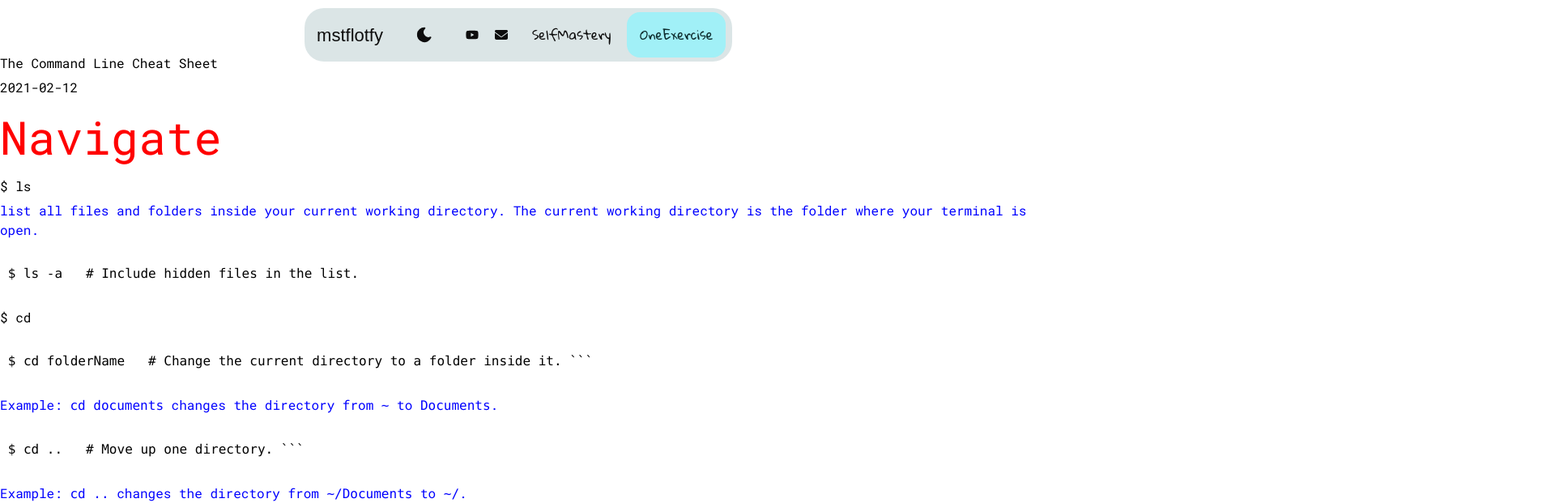
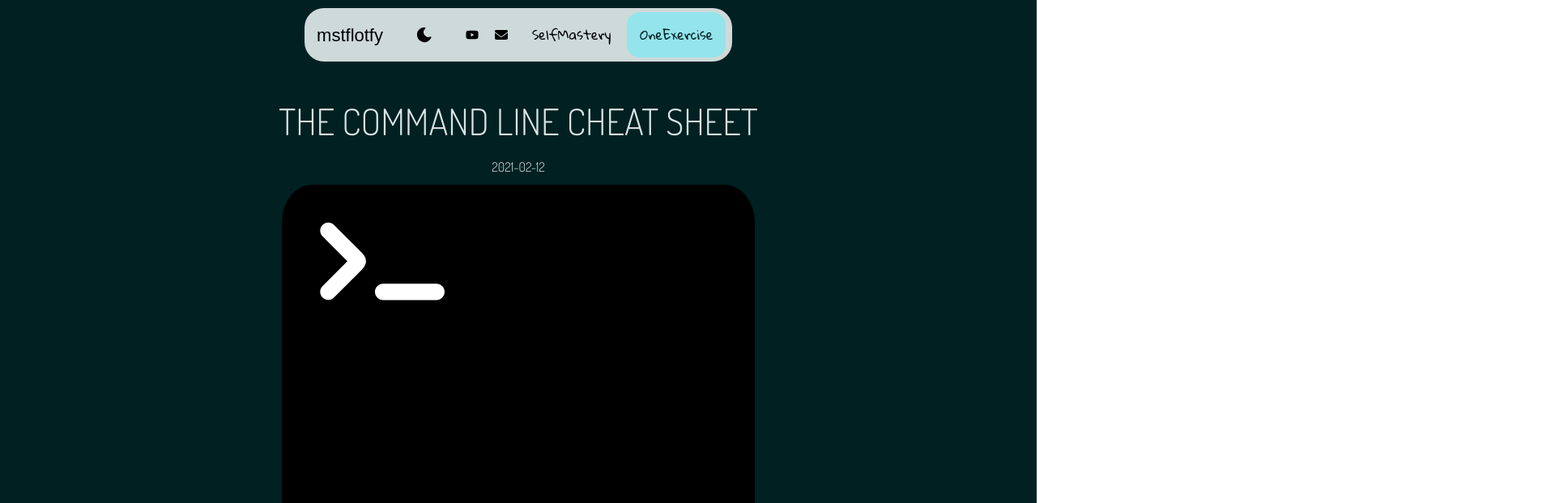
Before and after one commit to mstflotfy/mstflotfy.com-2024-nextJs, a Next.js app: page /theindiedev/command-line-cheat-sheet in a window 1280 px wide. Shown: the top 621 px of the page at 81% size, 1920 px wide, since content can reach past the window. Built offline with nearby package versions, Linux system fonts and the light colour scheme; a web font is replaced by a local one.

Commit message:
add basic initial article styles

```diff
--- a/app/theindiedev/[slug]/page.tsx
+++ b/app/theindiedev/[slug]/page.tsx
@@ -3,6 +3,10 @@ import fs from 'fs';
 import path from 'path';
 import matter from 'gray-matter';
 import { MDXRemote } from 'next-mdx-remote/rsc';
+import { dosis } from '@/lib/fonts';
+import { cn } from '@/lib/utils';
+import CustomLink from '@/components/custom_ui/custom-external-link-icon';
+import Image from "next/image"
 
 export async function generateStaticParams() {
   // Read all markdown files in the posts/theindiedev directory
@@ -15,8 +19,9 @@ export async function generateStaticParams() {
 }
 
 const components = {
-  h2: (props: React.HTMLProps<HTMLHeadingElement>) => <h2 className='text-display-large' style={{ color: 'red' }} {...props} />,
-  p: (props: React.HTMLProps<HTMLParagraphElement>) => <p style={{ color: 'blue' }} {...props} />,
+  h2: (props: React.HTMLProps<HTMLHeadingElement>) => <h2 className='text-headline-medium' style={{ }} {...props} />,
+  p: (props: React.HTMLProps<HTMLParagraphElement>) => <p className='mb-[3.2rem]' style={{ }} {...props} />,
+  CustomLink
 };
 
 // Define the type for the component props
@@ -35,13 +40,41 @@ export default async function PostPage({ params }: PostPageProps ) {
   const { data: frontmatter, content } = matter(markdownWithMeta);
 
   return (
-    <div
-      className='flex flex-col gap-[0.6rem]'
-    >
-      <h1>{frontmatter.title}</h1>
-      <p>{frontmatter.date}</p>
-
-      <MDXRemote source={content} components={components} /> {/* Use the serialized content here */}
-    </div>
+    <>
+      <header
+        className={
+          cn(
+            "-mt-[7rem] pt-[10.6rem] md:pt-[14rem] p-[0.1rem] md:p-[12rem] pb-[4.6rem] md:pb-[17.8rem] flex flex-col justify-center text-center items-center bg-[#002022] text-[#DAE4E5] space-y-[1rem]" ,
+            dosis.className
+          )
+        }
+      >
+        <h1
+          className='text-display-medium text-center'
+        >
+          {frontmatter.title.toUpperCase()}
+        </h1>
+        <p
+          className='text-center'
+        >
+          {frontmatter.date}
+        </p>
+        {
+          frontmatter.image &&
+          <Image
+            className='rounded-[4.6rem] px-[0.8rem]'
+            src={frontmatter.image}
+            alt={frontmatter.title}
+            width={600}
+            height={400}
+          />
+        }
+      </header>
+      <article
+        className='flex flex-col gap-[0.6rem] p-4 border rounded-lg shadow-md mt-[6.4rem] mb-[17.8rem] md:w-1/2 mx-auto'
+      >
+        <MDXRemote source={content} components={components} /> {/* Use the serialized content here */}
+      </article>
+    </>
   );
 }
```
